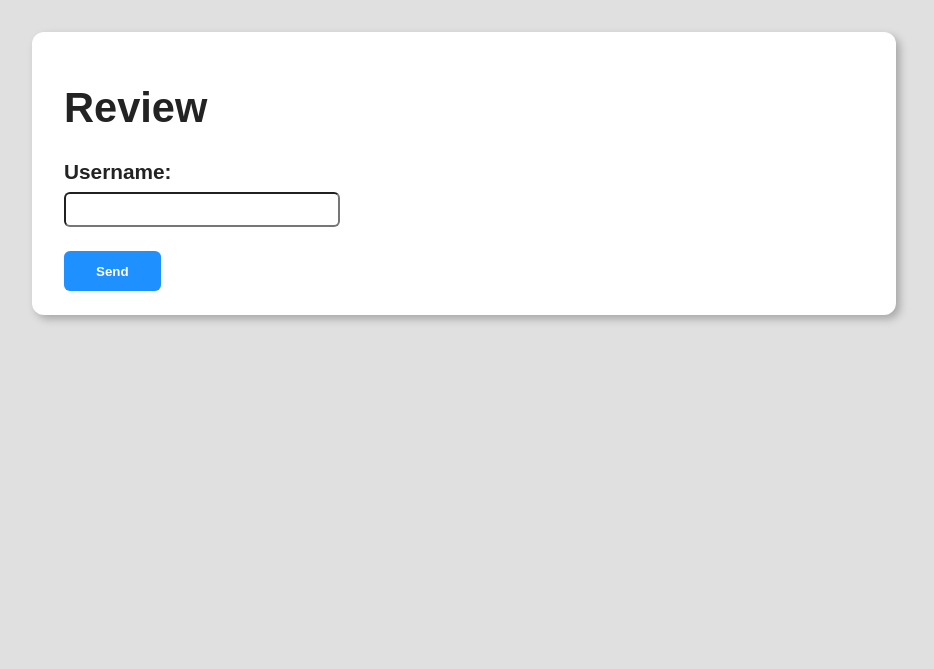
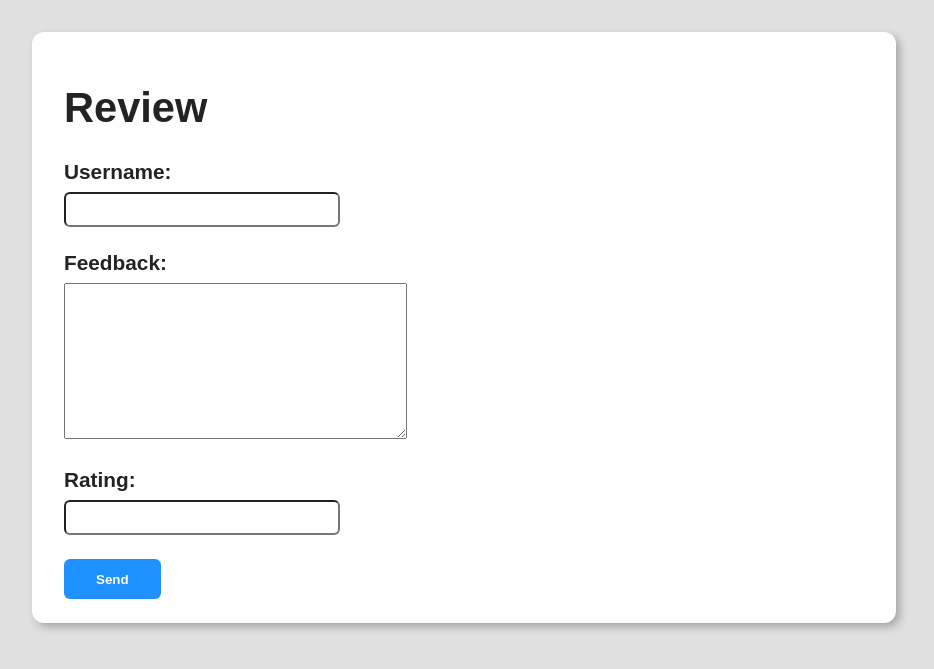
Before and after one commit to yahya-sh/feedback_django, a Django app: page / in a window 1280 px wide. Shown: the top 669 px of the page, without its empty margins (176-1110 px from the left). Run offline with Django 5.2, Linux system fonts and the light colour scheme.

Commit message:
added feedback and rating for review form

```diff
--- a/reviews/forms.py
+++ b/reviews/forms.py
@@ -1,4 +1,7 @@
 from django import forms
+
 
 class ReviewForm(forms.Form):
     username = forms.CharField(min_length=3)
+    feedback = forms.CharField(max_length=150, widget=forms.Textarea)
+    rating = forms.IntegerField(max_value=5, min_value=1)
--- a/reviews/templates/reviews/review.html
+++ b/reviews/templates/reviews/review.html
@@ -12,9 +12,13 @@
       <h1>Review</h1>
       <form method="POST">
         {% csrf_token %}
-        <div class="form-control{% if form.username.errors %} errors{% endif %}">{{ form.username.label_tag }}
-          {{ form.username }}
-          {{ form.username.errors }}</div>
+        {% for field in form %}
+          <div class="form-control{% if field.errors %} errors{% endif %}">
+            {{ field.label_tag }}
+            {{ field }}
+            {{ field.errors }}
+        </div>
+        {% endfor %}
         <button class="btn">Send</button>
       </form>
     </div>
```
